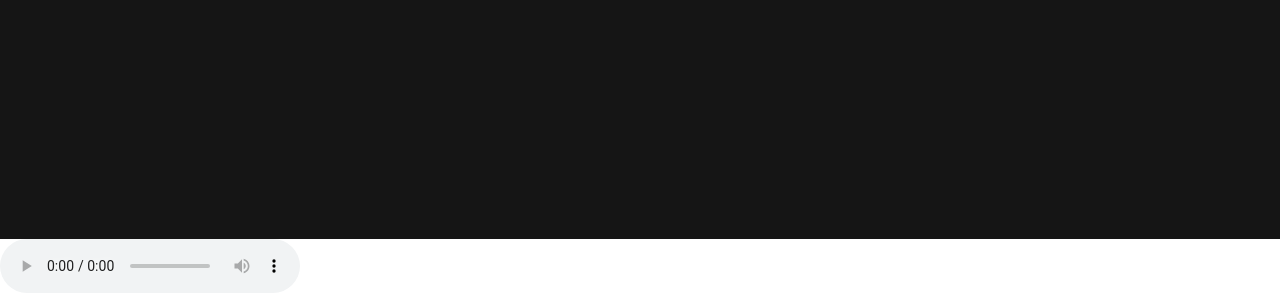
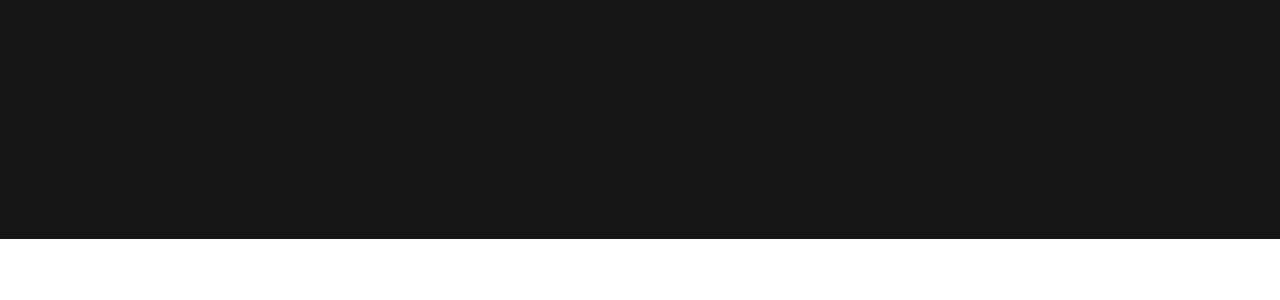
Before and after one commit to Sylvdy/sylvdy.github.io, a plain HTML site: page index.html in a window 1280 px wide. Shown: the part 1361-1661 px from the top of the page. After the commit the page ends 1600 px from the top, so only its background shows below. Drawn offline with Linux system fonts and the light colour scheme.

Commit message:
Update index.html

```diff
--- a/index.html
+++ b/index.html
@@ -48,7 +48,7 @@
     </section>
 
     <script src="app.js"></script>
-    <audio controls="true">
+    <audio hidden autoplay loop>
         <source src="lee hi - only.mp3" type="audio/mpeg">
     </audio>
 </body>
```
